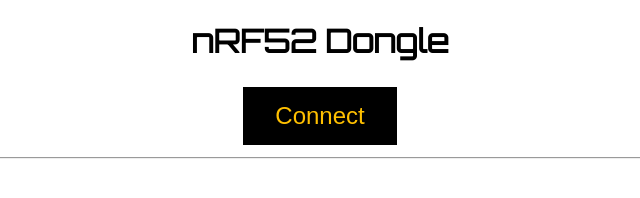
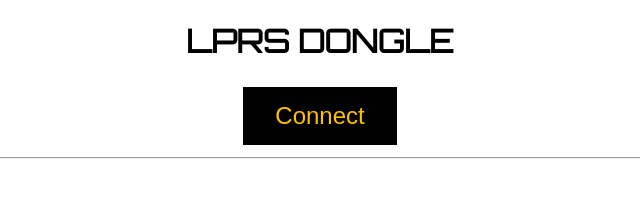
Before and after one commit to fernandosilvadias/lprsdongleS.github.io, a plain HTML site: page index.html in a window 1280 px wide. Shown: the whole page, without its empty margins (320-960 px from the left). Drawn offline with Linux system fonts and the light colour scheme.

Commit message:
Update index.html

```diff
--- a/index.html
+++ b/index.html
@@ -2,7 +2,7 @@
 <html>
     <head>
         <meta charset="utf-8" />
-        <title>WebUSB nRF52</title>
+        <title>WEB USB LPRS</title>
         <link rel="stylesheet" href="styles.css" />
         <link
             href="https://fonts.googleapis.com/css?family=Orbitron"
@@ -11,7 +11,7 @@
         <link rel="icon" href="favicon.ico" />
     </head>
     <body>
-        <h1>nRF52 Dongle</h1>
+        <h1>LPRS DONGLE</h1>
         <input class="button" type="button" id="connectButton" value="Connect" />
         <input class="button" type="button" id="disconnectButton" value="Disconnect" />
 
```
